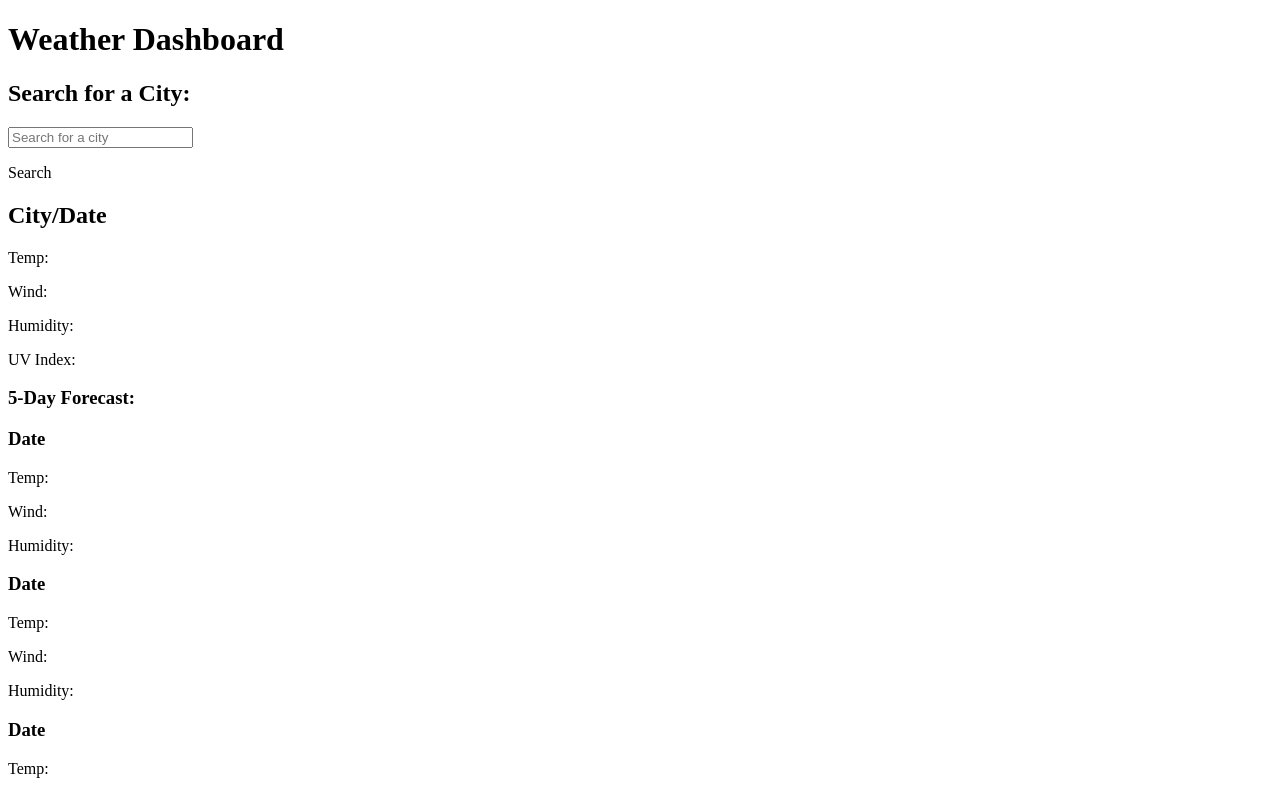
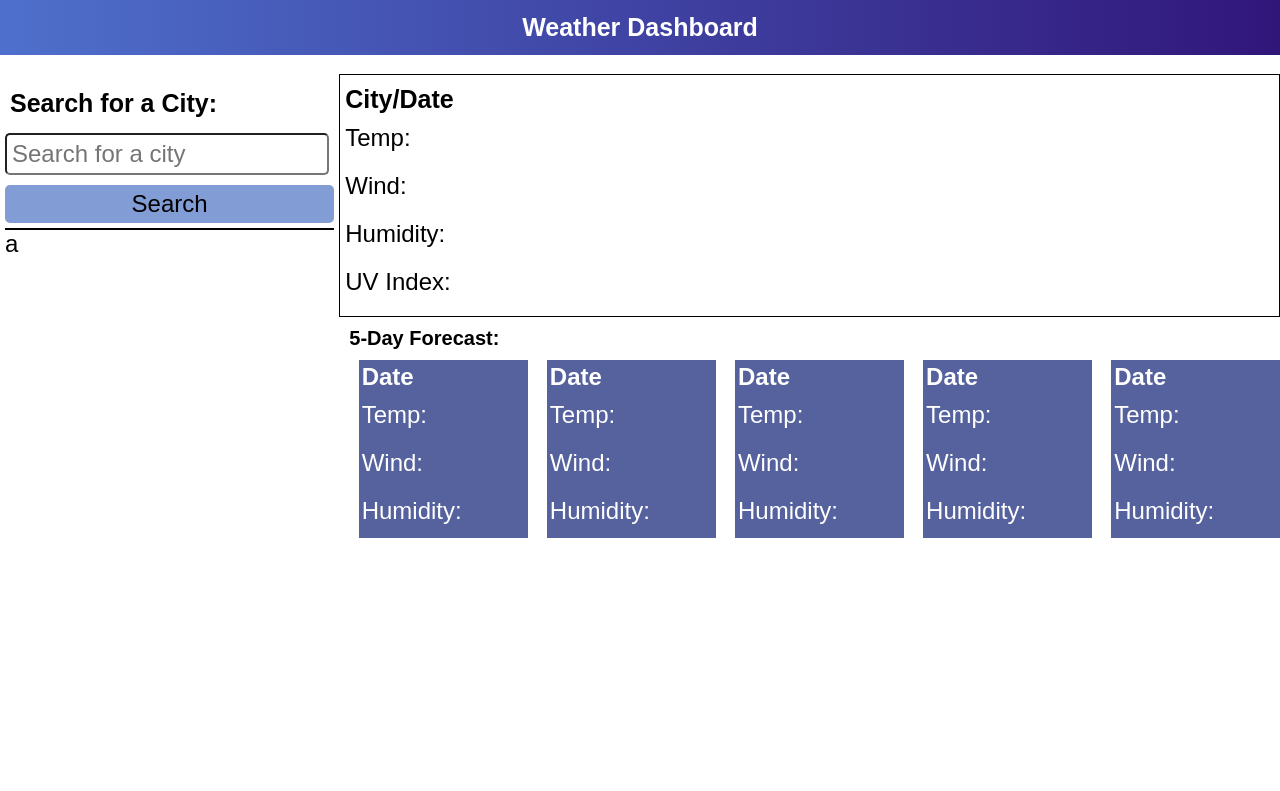
Before and after one commit to LuisE115/WeatherDashboard, a plain HTML site: page index.html in a window 1280 px wide. Shown: the top 791 px of the page. Drawn offline with Linux system fonts and the light colour scheme.

Commit message:
CSS gid layout and customization

```diff
--- a/assets/css/style.css
+++ b/assets/css/style.css
@@ -0,0 +1,101 @@
+* {
+    box-sizing: border-box;
+    margin: 0;
+    padding: 0;
+    font-family:Arial, Helvetica, sans-serif;
+    font-size: 3vh;
+}
+
+header {
+    color: white;
+    background-image: linear-gradient(to right, rgb(78, 112, 204), rgb(49, 22, 122));
+    text-align: center;
+    padding: 1%;
+    margin-bottom: 1.5%;
+}
+
+header h1 {
+    font-size: 25px;
+}
+
+.container {
+    display: flex;
+}
+.search {
+   margin: 5px;
+   width: 35%;
+}
+
+.search h2 {
+    font-size: 25px;
+    padding: 5px;
+    margin: 5px 0;
+}
+
+.searchbar {
+    border-bottom: solid 2px black;
+    width: auto;
+}
+
+#searcharea {
+    padding: 5px;
+    margin: 5px 0;
+    border-radius: 5px;
+}
+
+#searchb {
+    background-color: rgb(130, 156, 214);
+    text-align: center;
+    padding: 5px;
+    margin: 5px 0;
+    border-radius: 5px;
+}
+
+.dashboard {
+    width: 100%;
+}
+
+.current {
+    border: solid 1px black;
+    padding: 10px 5px;
+}
+
+.current h2 {
+    font-size: 25px;
+}
+
+.current p {
+    padding: 10px 0;
+}
+
+.forecast {
+    width: 100%;
+    margin: 10px;
+}
+
+#dayh3 {
+    font-size: 20px;
+    font-weight: bold;
+}
+.fcontainer {
+    margin: 10px 0;
+    display: flex;
+    justify-content: space-around;
+}
+
+.fdays {
+    background-color: rgb(86, 98, 158);
+    color: white;
+    padding: 3px;
+    width: 18%;
+}
+
+.fdays p {
+    padding: 10px 0;
+}
+
+#currentUV {
+    border-radius: 5px;
+    padding: 2px 10px;
+    color: white;
+}
--- a/assets/js/script.js
+++ b/assets/js/script.js
@@ -22,7 +22,12 @@ function lookforcity() {
             console.log(cities);
             localStorage.setItem(cityid, JSON.stringify(city));
         })
+    getcityweather();
     })
 }
 
 document.getElementById("searchb").addEventListener("click", lookforcity);
+
+function getcityweather() {
+
+}
--- a/index.html
+++ b/index.html
@@ -12,7 +12,7 @@
         <header>
             <h1>Weather Dashboard</h1>
         </header>
-
+        <div class="container">
             <section class="search">
                 <div class="searchbar">
                     <h2>Search for a City:</h2>
@@ -20,6 +20,7 @@
                     <P id="searchb">Search</P>
                 </div>
                 <div class="prevsearch">
+                    <p> a </p>
                 </div>
             </section>
 
@@ -29,10 +30,10 @@
                     <p>Temp: <span id="currentTemp"></span></p>
                     <p>Wind: <span id="currentWind"></span></p>
                     <p>Humidity: <span id="currentHum"></span></p>
-                <p>UV Index: <span id="currentUV"></span>
+                    <p>UV Index: <span id="currentUV">adad</span>
                 </div>
                 <div class="forecast">
-                <h3 id="5day">5-Day Forecast:</h3>
+                    <h3 id="dayh3">5-Day Forecast:</h3>
                     <div class="fcontainer">
                         <div class="fdays">
                             <h3 id="date1">Date</h3>
@@ -66,6 +67,7 @@
                         </div>
                     </div>
                 </div>
+            </div>
         </section>
         <script src="./assets/js/script.js"></script>
     </body>
```
Lines whose indentation alone changed are shown as unchanged.
